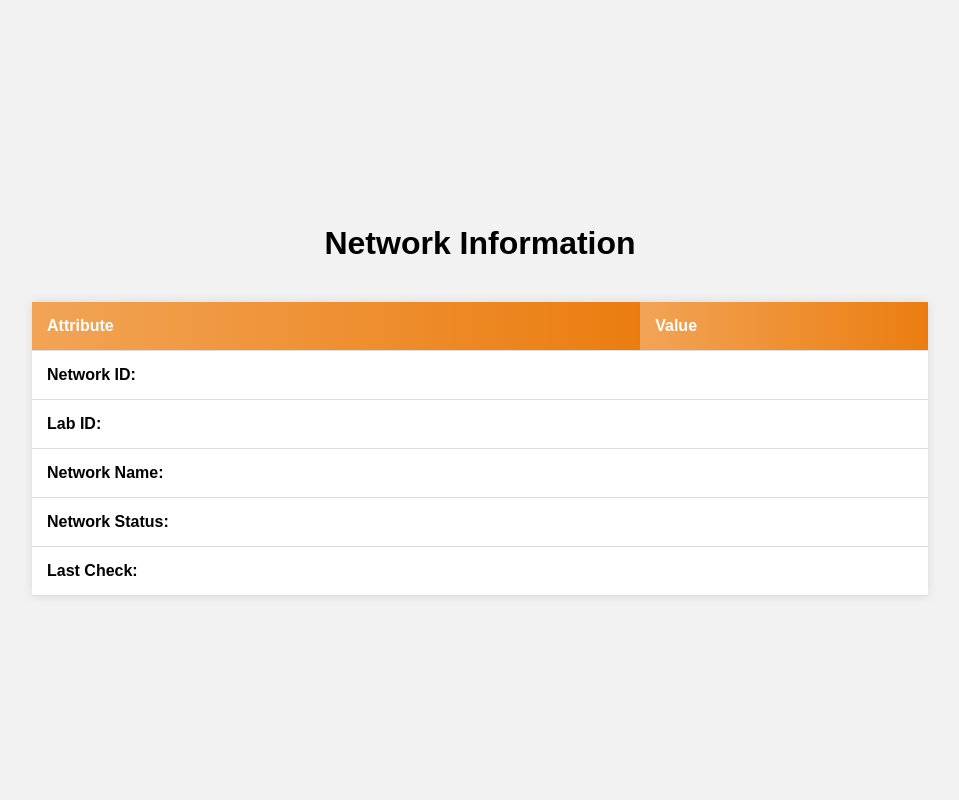
After one commit to Sahal054/Computer-Lab-Monitoring-Tool, a FastAPI app: template templates/network.html in a window 1280 px wide. The commit adds this page. Shown: the whole page, without its empty margins (160-1119 px from the left). Run offline with FastAPI, Linux system fonts and the light colour scheme; the template is opened without the code that fills it, so the values that code supplies are empty.

Commit message:
small changes

```diff
--- /dev/null
+++ b/templates/network.html
@@ -0,0 +1,73 @@
+<!DOCTYPE html>
+<html lang="en">
+<head>
+    <meta charset="UTF-8">
+    <meta name="viewport" content="width=device-width, initial-scale=1.0">
+    <title>Network Information</title>
+    <style>
+        body {
+            font-family: Arial, sans-serif;
+            background-color: #f2f2f2; /* Light gray background */
+            margin: 0;
+            display: flex;
+            flex-direction: column;
+            justify-content: center;
+            align-items: center;
+            height: 100vh;
+        }
+        h1 {
+            color:black; /* Indigo color */
+            text-align: center;
+            margin-bottom: 20px;
+        }
+        table {
+            width: 70%;
+            margin-top: 20px;
+            border-collapse: collapse;
+            background-color: #fff;
+            box-shadow: 0 0 10px rgba(0, 0, 0, 0.1);
+        }
+        th, td {
+            padding: 15px;
+            text-align: left;
+            border-bottom: 1px solid #ddd;
+        }
+        th {
+            background: linear-gradient(to right,#F2A456, #EB7D10); /* Gradient from purple to blue */
+            color: #fff;
+            text-align: left;
+            padding: 15px;
+            font-weight: bold;
+        }
+    </style>
+</head>
+<body>
+    <h1>Network Information</h1>
+    <table>
+        <tr>
+            <th>Attribute</th>
+            <th>Value</th>
+        </tr>
+        <tr>
+            <td><strong>Network ID:</strong></td>
+            <td>{{ network_data.Network_ID }}</td>
+        </tr>
+        <tr>
+            <td><strong>Lab ID:</strong></td>
+            <td>{{ network_data.Lab_ID }}</td>
+        </tr>
+        <tr>
+            <td><strong>Network Name:</strong></td>
+            <td>{{ network_data.Network_Name }}</td>
+        </tr>
+        <tr>
+            <td><strong>Network Status:</strong></td>
+            <td>{{ network_data.Network_Status }}</td>
+        </tr>
+        <tr>
+            <td><strong>Last Check:</strong></td>
+            <td>{{ network_data.Last_Check }}</td>
+        </tr>
+    </table>
+</body>
+</html>
```
Also changed, not shown: templates/labChosen.html (+45 -20 lines).
